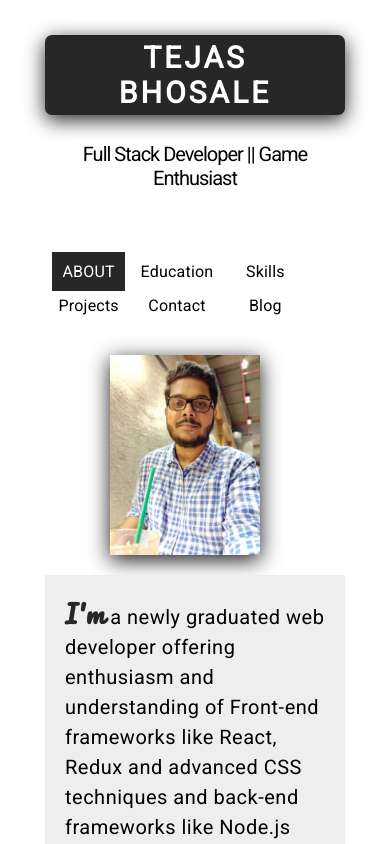
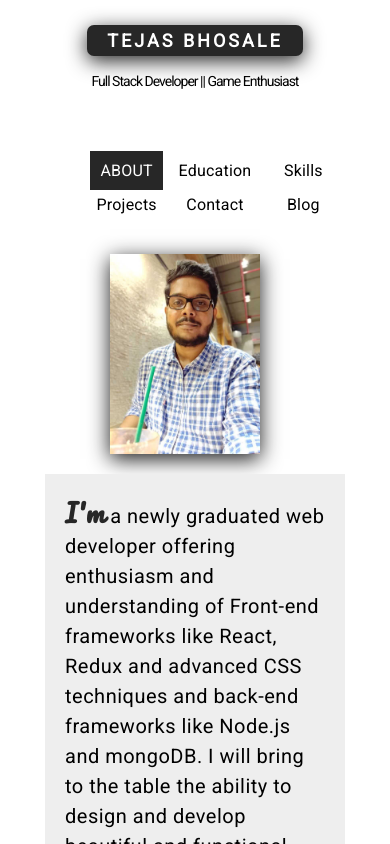
Before and after one commit to bhosaleT/my-portfolio-react, a React (Create React App) app: page / in a window 390 px wide. Shown: the top 844 px of the page. Built offline with nearby package versions, Linux system fonts and the light colour scheme.

Commit message:
updated responsive design for the about component

```diff
--- a/src/css/App.css
+++ b/src/css/App.css
@@ -24,10 +24,20 @@ body {
 }
 
 @media (max-width: 800px) {
+  .header {
+    margin: 10px auto;
+    display: grid;
+    align-items: center;
+    width: 500px;
+    /* background-color: red; */
+    /* height: 200px; */
+    justify-items: center;
+  }
+
   .title {
     margin: 0;
     text-align: center;
-    font-size: 18px;
+    font-size: 20px !important;
     padding: 2px;
   }
 
@@ -37,18 +47,10 @@ body {
     border-radius: 7px;
     padding: 5px 10px 5px 10px;
     text-align: center;
-    font-size: 22px;
+    font-size: 25px !important;
     letter-spacing: 3px;
     text-transform: uppercase;
     box-shadow: 0 5px 20px #272727;
-  }
-
-  .header {
-    margin: 10px auto;
-    display: grid;
-    align-items: center;
-    width: 500px;
-    justify-items: center;
   }
 }
 
@@ -60,6 +62,12 @@ body {
     width: 300px;
     justify-items: center;
   }
+  .title {
+    margin: 0;
+    text-align: center;
+    font-size: 14px !important;
+    padding: 2px;
+  }
 
   .name {
     background: #272727;
@@ -67,17 +75,10 @@ body {
     border-radius: 7px;
     padding: 5px 10px 5px 10px;
     text-align: center;
-    font-size: 18px;
+    font-size: 18px !important;
     letter-spacing: 3px;
     text-transform: uppercase;
     box-shadow: 0 5px 20px #272727;
-  }
-
-  .title {
-    margin: 0;
-    text-align: center;
-    font-size: 14px;
-    padding: 2px;
   }
 }
 
@@ -200,12 +201,12 @@ li {
 
 @media (max-width: 600px) {
   .container {
-    margin: 0 -13px;
+    margin: 0 auto;
     width: 300px;
   }
-  .selector-list{
+  .selector-list {
     display: grid;
-    grid-template-columns: repeat(auto-fit, minmax(80px,1fr));
+    grid-template-columns: repeat(auto-fit, minmax(80px, 1fr));
     font-size: 16px;
   }
 }
@@ -914,7 +915,7 @@ li {
     font-size: 14px;
     letter-spacing: 0.15em;
   }
-  .giphy-embed{
+  .giphy-embed {
     width: 300px;
   }
 }
```
